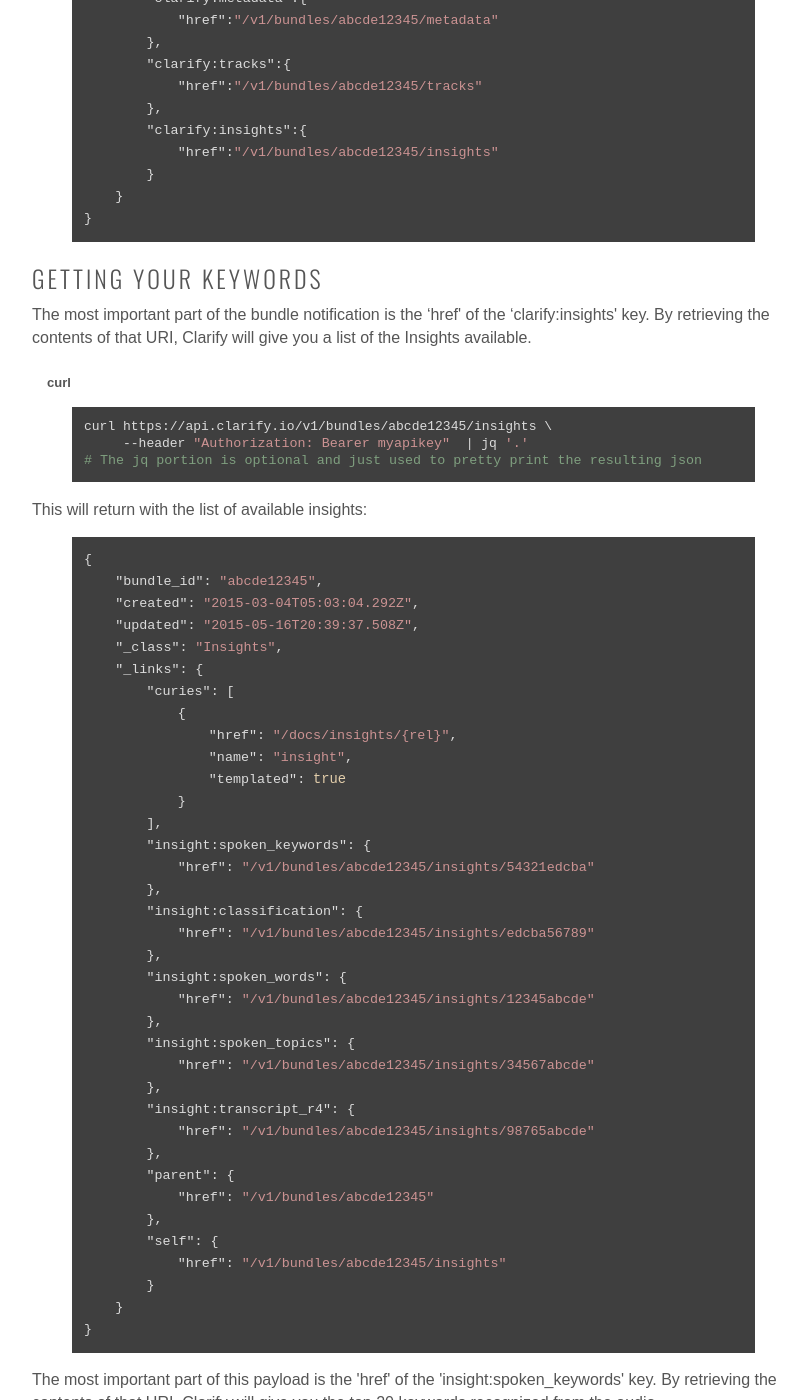
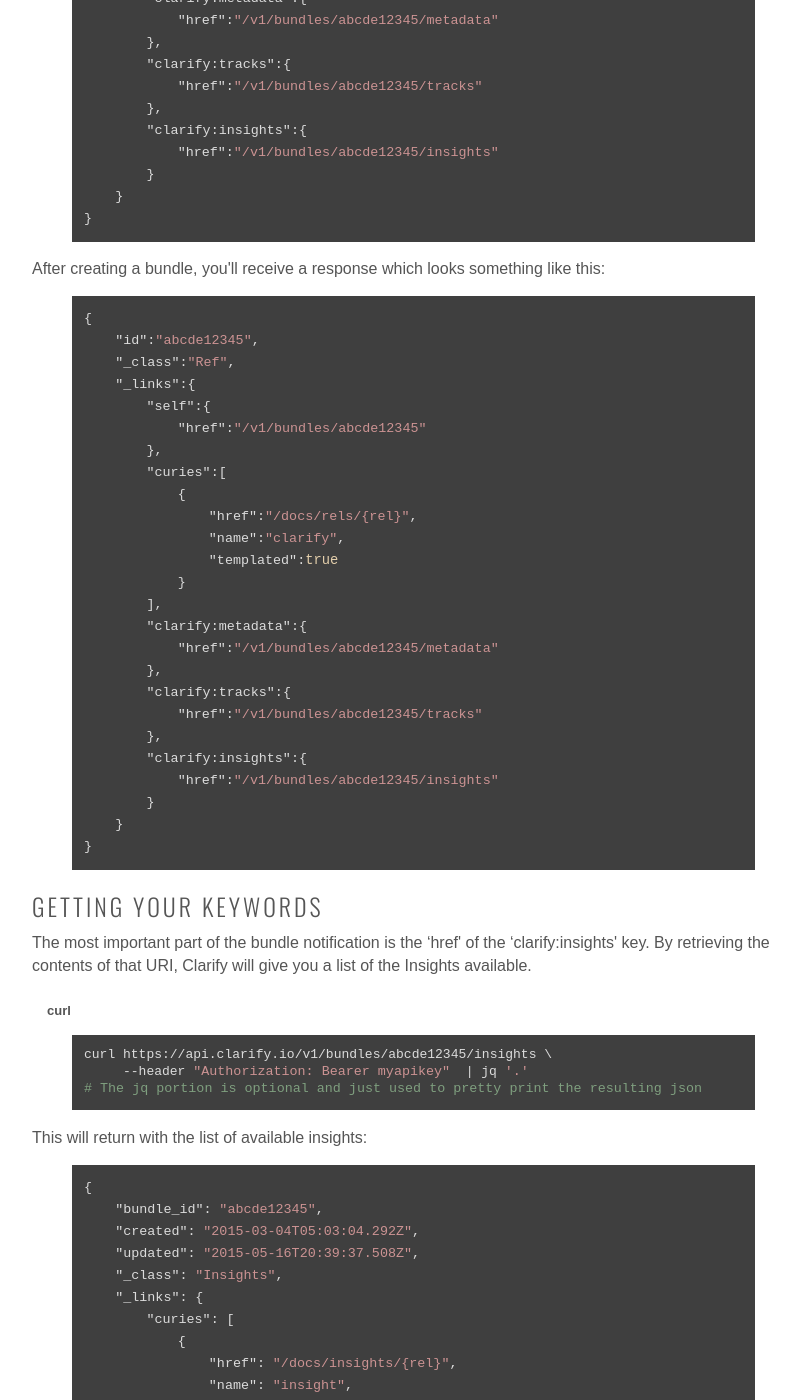
Before and after one commit to xclarifyio/clarify.github.io, a Jekyll site: the page built from _quickstarts/insights-keywords.html, in a window 1280 px wide and 1400 px high, scrolled down 1285 px. Shown: the whole window, without its empty margins (103-910 px from the left). Built offline with Jekyll 4.4.1, drawn with Linux system fonts in a browser that asks for light colours; nearby versions of some CDN libraries; some web fonts are replaced.

Commit message:
added the bundle response to the media loading

```diff
--- a/_includes/sections/media-loading.html
+++ b/_includes/sections/media-loading.html
@@ -3,6 +3,7 @@
 <a name="{{ tabs }}"></a>
 
 <h3>Loading Audio</h3>
+
 <p>First include the SDK and create your object using your API Key. Once you&#8217;ve created the object, you can use the object to load each of your audio files as shown:</p>
 
 {% include /structural/tabs.html %}
@@ -12,3 +13,7 @@
 <div class="notice">
     <strong>Note:</strong> You don't have to download these files. Instead you can pass us these urls via the create/POST method shown above.
 </div>
+
+After creating a bundle, you'll receive a response which looks something like this:
+
+{% include /source/json/bundle_callback.md %}
```
Also changed, not shown: README.md.
